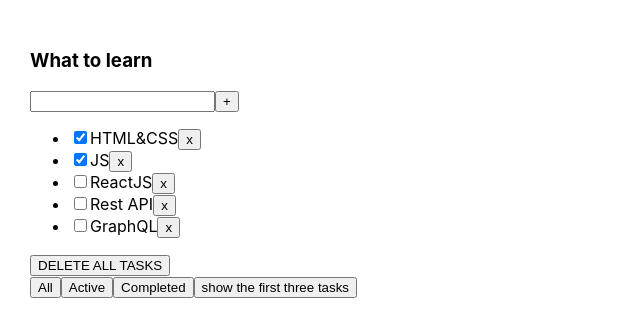
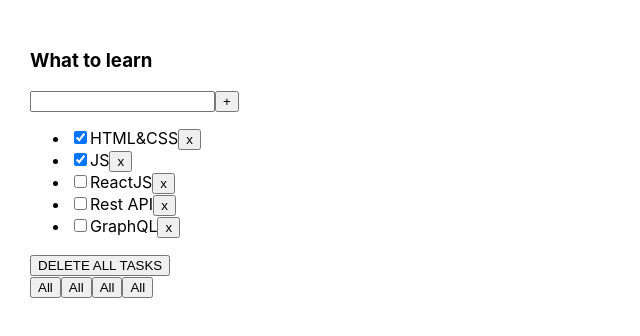
Before and after one commit to Botabay/workOfLessonsForTodolist, a React (Create React App) app: page / in a window 1280 px wide. Shown: the top 336 px of the page, without its empty margins (0-640 px from the left). Built offline with nearby package versions, Linux system fonts and the light colour scheme.

Commit message:
to another buttons2

```diff
--- a/src/Todolist.tsx
+++ b/src/Todolist.tsx
@@ -84,10 +84,13 @@
             </button>
         </div>
         <div>
+        <Button callback={()=>{onClickFilterButtonHandler('all')} } value={'All'}/>
+        <Button callback={()=>{onClickFilterButtonHandler('active')} } value={'All'}/>
+        <Button callback={()=>{onClickFilterButtonHandler('all')} } value={'All'}/>
+        <Button callback={()=>{onClickFilterButtonHandler('all')} } value={'All'}/>
             {/* <button onClick={() => { onClickFilterButtonHandler("all") }}>
                 All
-            </button> */}
-            <Button callback={()=>{onClickFilterButtonHandler('all')} } value={'All'}/>
+            </button>
             <button onClick={() => { onClickFilterButtonHandler("active") }}>
                 Active
             </button>
@@ -96,7 +99,7 @@
             </button>
             <button onClick={() => { onClickFilterButtonHandler("three") }}>
                 show the first three tasks
-            </button>
+            </button> */}
         </div>
     </div>
 }
```
